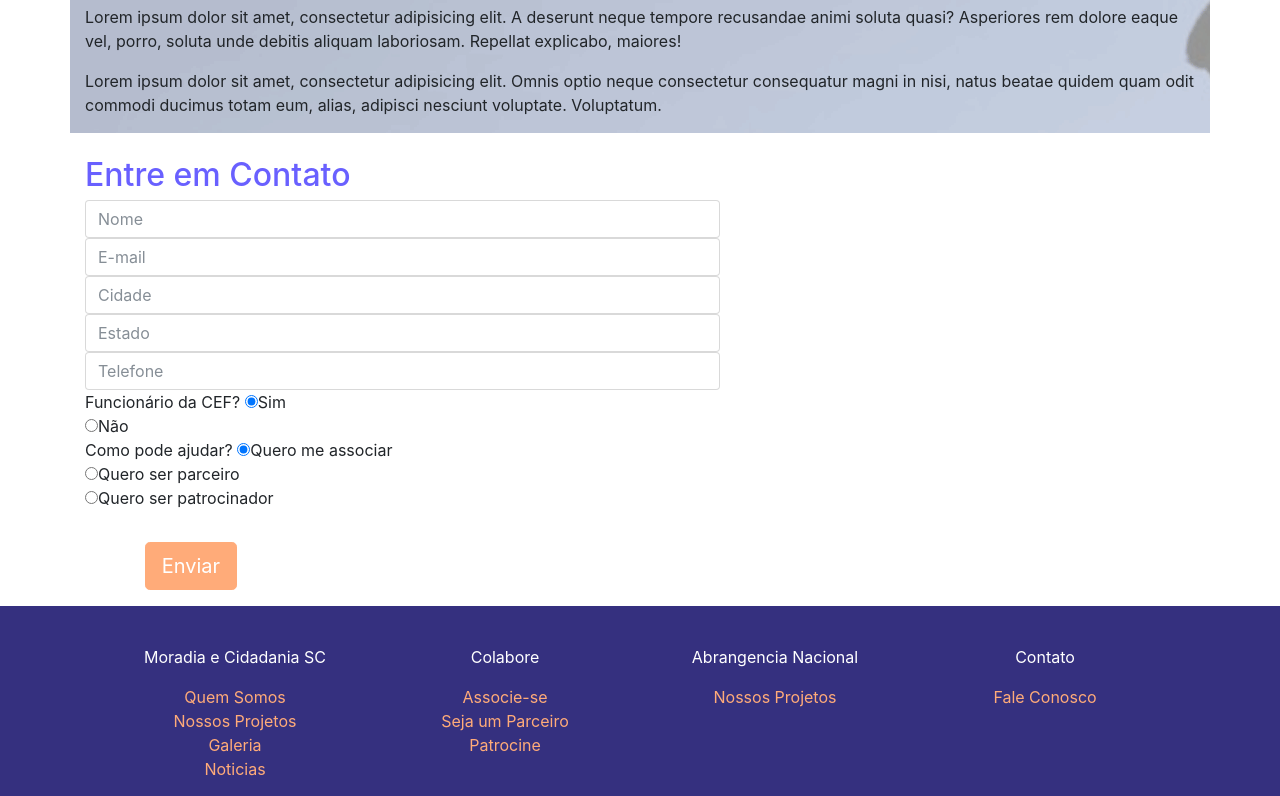
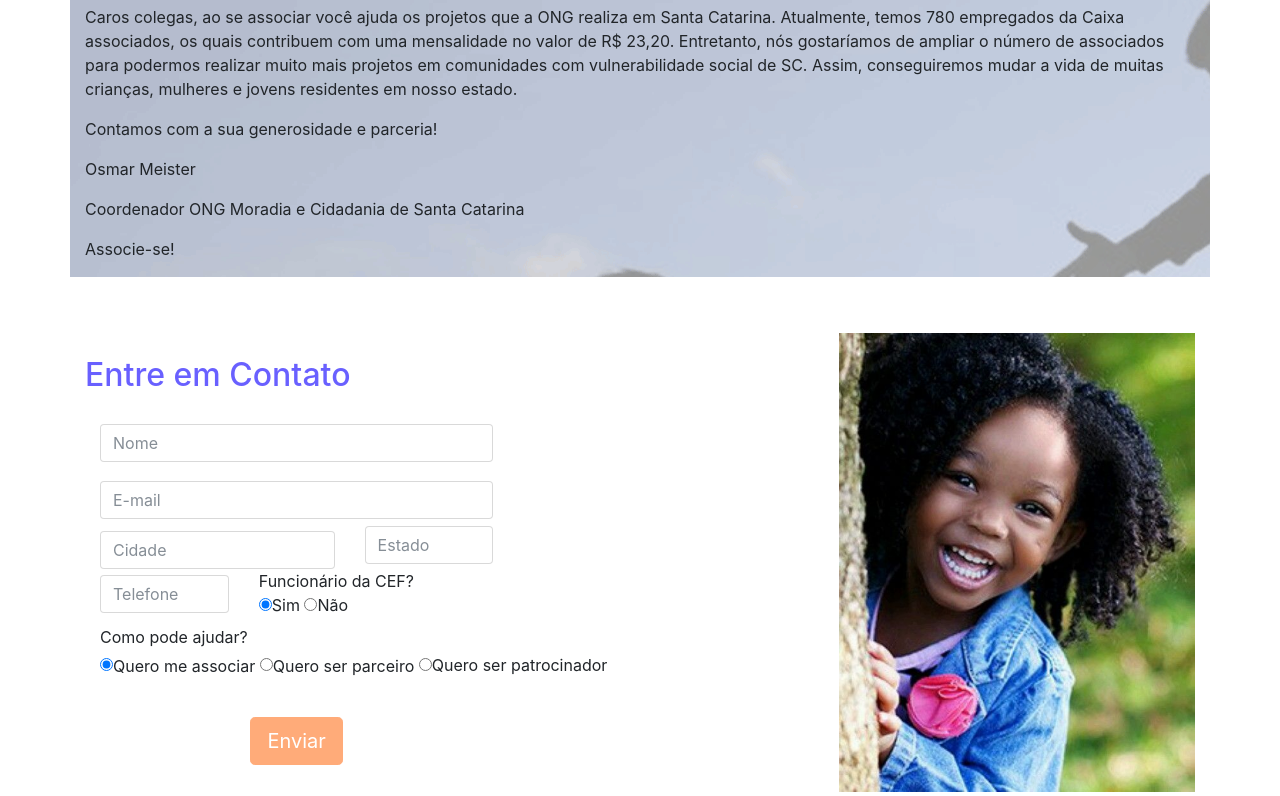
Before and after one commit to ninampaiva/ongmoradiaecidadania, a website: page colabore.html in a window 1280 px wide. Shown: the part 518-1314 px from the top of the page. Drawn offline with Linux system fonts and the light colour scheme.

Commit message:
colabore

```diff
--- a/colabore.html
+++ b/colabore.html
@@ -71,45 +71,73 @@
       <div class="row" style="background-image: url(images/imagem_colabore.png)">
         <div class="col-sm-12">
           <h2 class="mt-4">Quero Ajudar</h2>
-          <p>Lorem ipsum dolor sit amet, consectetur adipisicing elit. A deserunt neque tempore recusandae animi soluta quasi? Asperiores rem dolore eaque vel, porro, soluta unde debitis aliquam laboriosam. Repellat explicabo, maiores!</p>
-          <p>Lorem ipsum dolor sit amet, consectetur adipisicing elit. Omnis optio neque consectetur consequatur magni in nisi, natus beatae quidem quam odit commodi ducimus totam eum, alias, adipisci nesciunt voluptate. Voluptatum.</p>
+          <p>Caros colegas, ao se associar você ajuda os projetos que a ONG realiza em Santa Catarina. Atualmente, temos 780 empregados da Caixa associados, os quais contribuem com uma mensalidade no valor de  R$ 23,20. Entretanto, nós gostaríamos de ampliar o número de associados para podermos realizar muito mais projetos em comunidades com vulnerabilidade social de SC. Assim, conseguiremos mudar a vida de muitas crianças, mulheres e jovens residentes em nosso estado.<p>
+
+         <p>Contamos com a sua generosidade e parceria!</p>
+
+         <p> Osmar Meister</p>
+
+        <p>Coordenador ONG Moradia e Cidadania de Santa Catarina</p>
+
+        <p>Associe-se!</p>
         </div>
       </div>
         <form>
-            <div class="row">
+            <div class="row margin_top_pequena margin_bottom_pequena">
             <div class="col-sm-7">
-              <h2 class="mt-4">Entre em Contato</h2>
+              <h2 class="mt-4 margin_bottom_pequena">Entre em Contato</h2>
               <div id="conteudo_formulario">
-
+                <div class="col-sm-8">
                   <input type="Text" class="form-control" placeholder="Nome">
-
+                </div>
+                <div class="col-sm-8">
                   <input type="Text" class="form-control"  placeholder="E-mail">
-
+                </div>
+                <div class="col-sm-5 alinhado_esquerda">
                   <input type="Text" class="form-control"  placeholder="Cidade">
-
+                </div>
+                <div class="col-sm-3 alinhado_esquerda">
                   <input type="Text" class="form-control"  placeholder="Estado">
-
+                </div>
+                <div style="clear:both"></div>
+                <div class="col-sm-3 alinhado_esquerda">
                   <input type="Text" class="form-control"  placeholder="Telefone">
-
+                </div>
+                <div class="col-sm-6 alinhado_esquerda">
                   <span>Funcionário da CEF?</span>
-
-                <input type="radio" name="func_cef" value="S" checked>Sim<br>
-                <input type="radio" name="func_cef" value="N">Não<br>
-
+                  <div>
+                    <label class="radio-inline">
+                      <input type="radio" name="func_cef" value="S" checked>Sim
+                    </label>
+                    <label class="radio-inline">
+                      <input type="radio" name="func_cef" value="N">Não
+                   </label>
+                  </div>
+                </div>
+                   <div style="clear:both"></div>
+                <div class="col-sm-12">
                   <span>Como pode ajudar?</span>
-
-                <input type="radio" name="ajudar" value="Socio" checked>Quero me associar<br>
-
-                <input type="radio" name="ajudar" value="Parceiro">Quero ser parceiro<br>
-
-                <input type="radio" name="ajudar" value="Patrocinador">Quero ser patrocinador<br>
-
+                  <div>
+                    <label class="radio-inline">
+                      <input type="radio" name="ajudar" value="Socio" checked>Quero me associar
+                    </label>
+                    <label class="radio-inline">
+                      <input type="radio" name="ajudar" value="Parceiro">Quero ser parceiro
+                    </label>
+                    <label class="radio-inline">
+                      <input type="radio" name="ajudar" value="Patrocinador">Quero ser patrocinador
+                    </label>
                   </div>
-            <div class="col-sm-4 margin_top_pequena" style="text-align: center">
+                 </div>
+             </div>
+            <div class="col-sm-8 margin_top_pequena" style="text-align: center">
               <p>
                 <a class="btn btn-primary btn-lg" href="#">Enviar</a>
               </p>
           </div>
+        </div>
+        <div class="col-sm-5">
+          <img class="imagem_quemsomos" src="images/imagem_menina.jpg" >
         </div>
 
       </div>
--- a/css/business-frontpage.css
+++ b/css/business-frontpage.css
@@ -17,7 +17,7 @@ body {
 .business-header {
     height: 50vh;
     min-height: 300px;
-    background: url('fundo_topo_original.png') center center no-repeat scroll;
+    background: url('2.png') center center no-repeat scroll;
     -webkit-background-size: cover;
     -moz-background-size: cover;
     background-size: cover;
--- a/css/style.css
+++ b/css/style.css
@@ -58,3 +58,13 @@ footer{
         width: 80%;
         float: right;
 }
+
+
+
+#conteudo_formulario input{
+    margin-top: 5%;
+}
+
+.alinhado_esquerda{
+    float:left;
+}
```
Also changed, not shown: index.html (+3 -3 lines), css/2.png (added), images/logo_cabecalho.png (added). Lines whose indentation alone changed are shown as unchanged.
